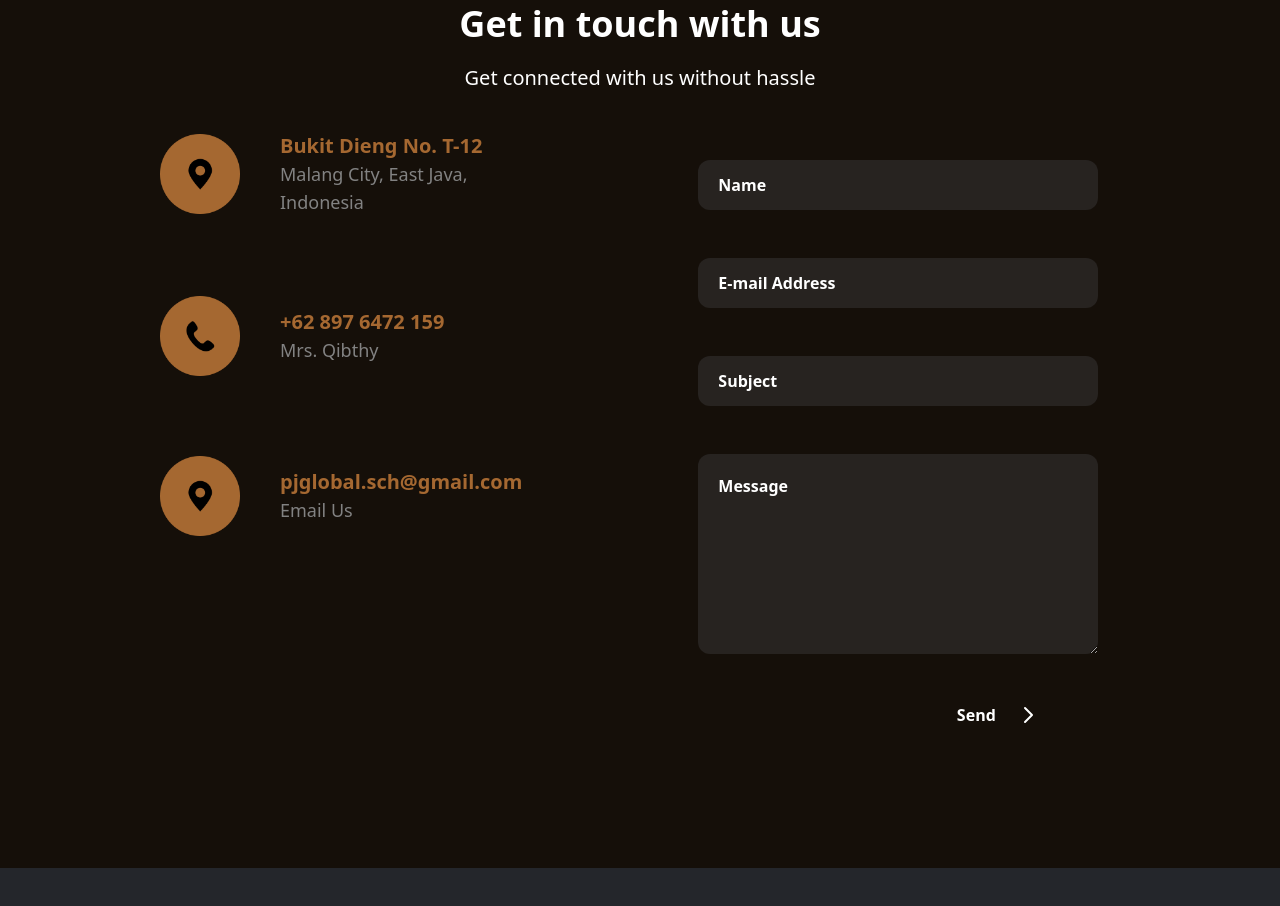
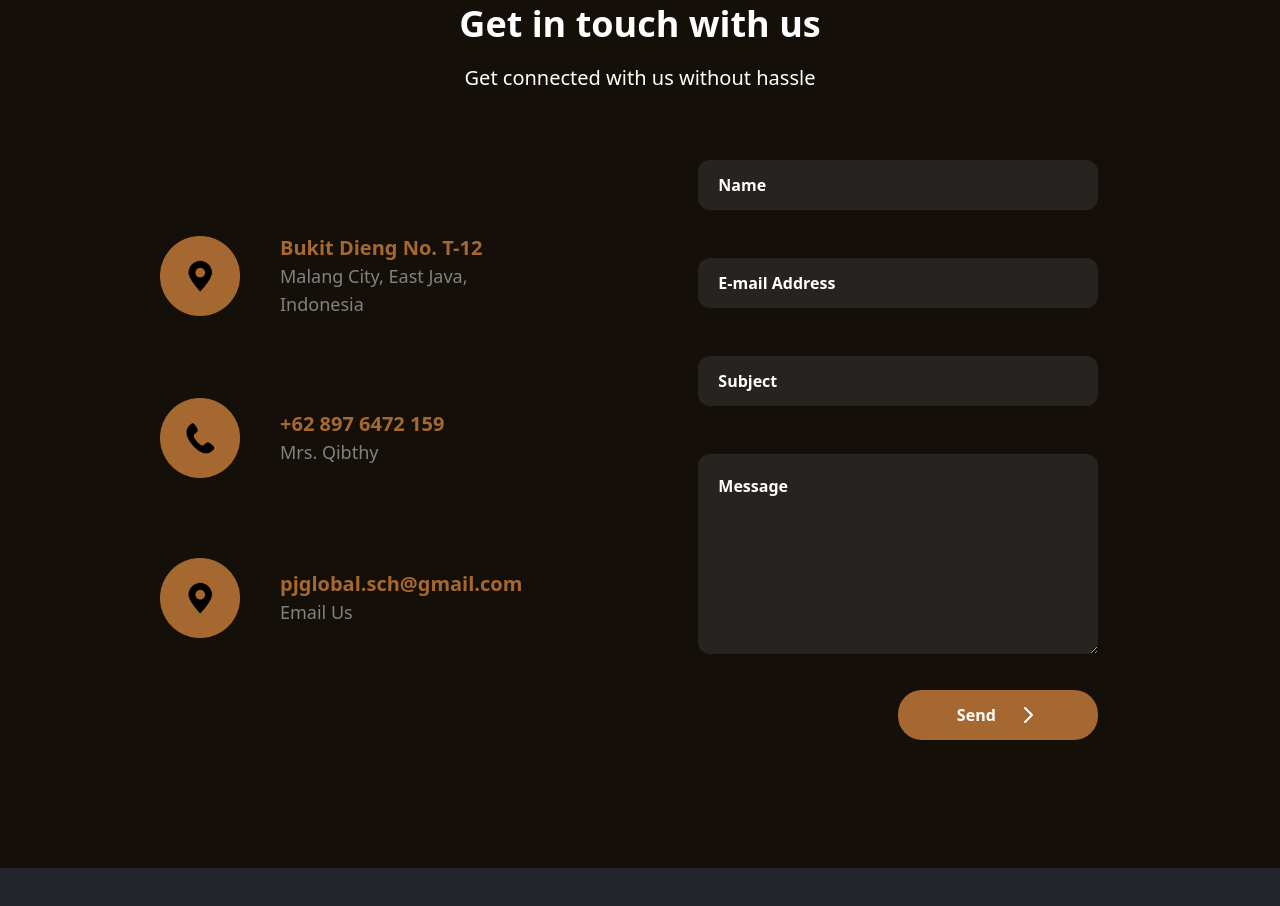
Before and after one commit to FreeJ1nG/ruang-nusantara, a Next.js app: page /contact in a window 1280 px wide. Shown: the part 980-1886 px from the top of the page. Built offline with nearby package versions, Linux system fonts and the light colour scheme.

Commit message:
made contact page responsive

```diff
--- a/pages/contact/index.tsx
+++ b/pages/contact/index.tsx
@@ -25,8 +25,6 @@ const Contact: FC = () => {
 				<div className="relative w-full h-[600px]">
 					<Image
 						src="/location.png"
-						width="100%"
-						height="100%"
 						layout="fill"
 						objectFit="cover"
 						alt="PJ Global School Location"
@@ -44,7 +42,7 @@ const Contact: FC = () => {
 				</div>
 				<div className="flex flex-col lg:flex-row">
 					<div className="flex justify-center">
-						<div className="flex flex-col gap-y-10 md:gap-y-20">
+						<div className="flex flex-col lg:justify-center gap-y-10 md:gap-y-20">
 							<InformationElement
 								imageSrc="/location-logo.png"
 								title="Bukit Dieng No. T-12"
@@ -71,7 +69,7 @@ const Contact: FC = () => {
 						<TextInput
 							label="Name"
 							name="Name"
-							width={(size?.width ?? 0) <= 600 ? 300 : 400}
+							width={(size?.width ?? 0) <= 600 ? 280 : 400}
 							height={50}
 							value={name}
 							setValue={setName}
@@ -79,14 +77,14 @@ const Contact: FC = () => {
 						<TextInput
 							label="E-mail Address"
 							name="email"
-							width={(size?.width ?? 0) <= 600 ? 300 : 400}
+							width={(size?.width ?? 0) <= 600 ? 280 : 400}
 							height={50}
 							value={email}
 							setValue={setEmail}
 						/>
 						<TextInput
 							label="Subject"
-							width={(size?.width ?? 0) <= 600 ? 300 : 400}
+							width={(size?.width ?? 0) <= 600 ? 280 : 400}
 							height={50}
 							value={subject}
 							setValue={setSubject}
@@ -100,6 +98,7 @@ const Contact: FC = () => {
 						/>
 						<Button
 							mt={4}
+							type="primary"
 							label="Send"
 							rightIcon={
 								<svg
```
